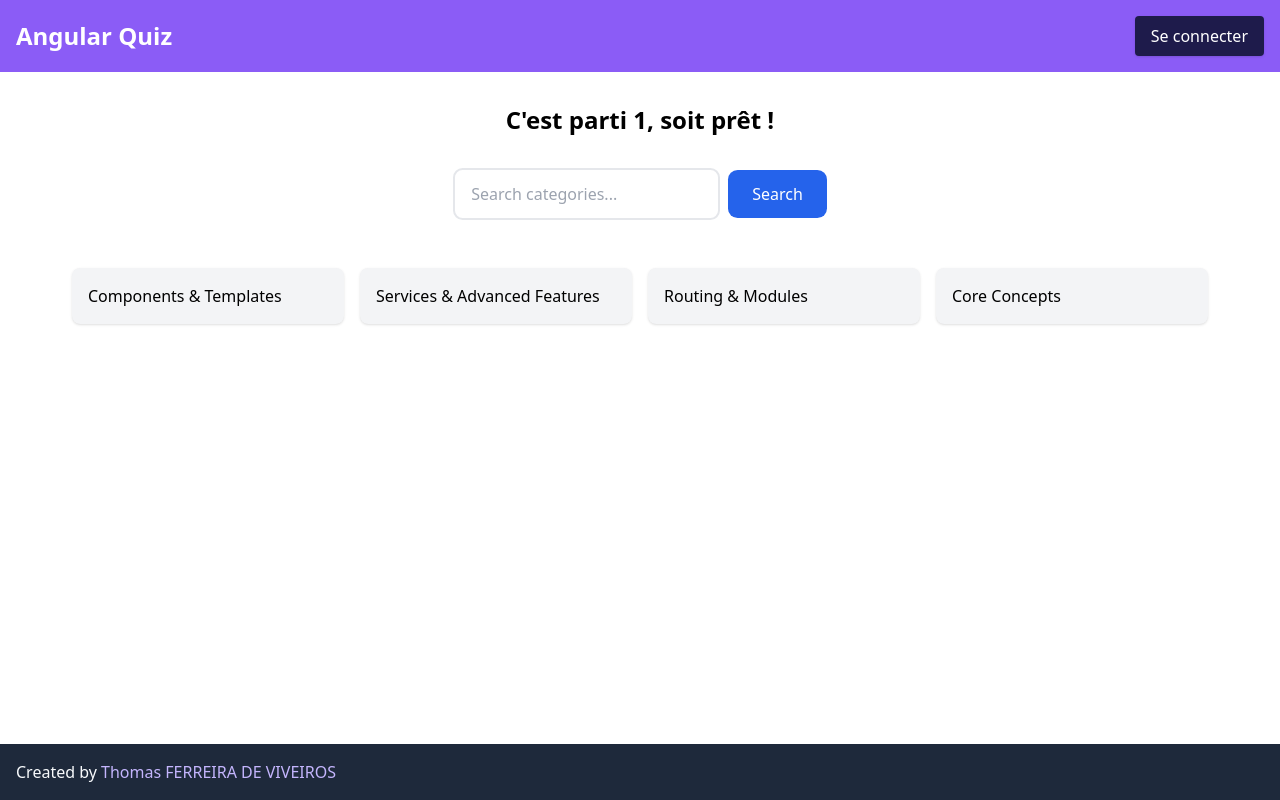
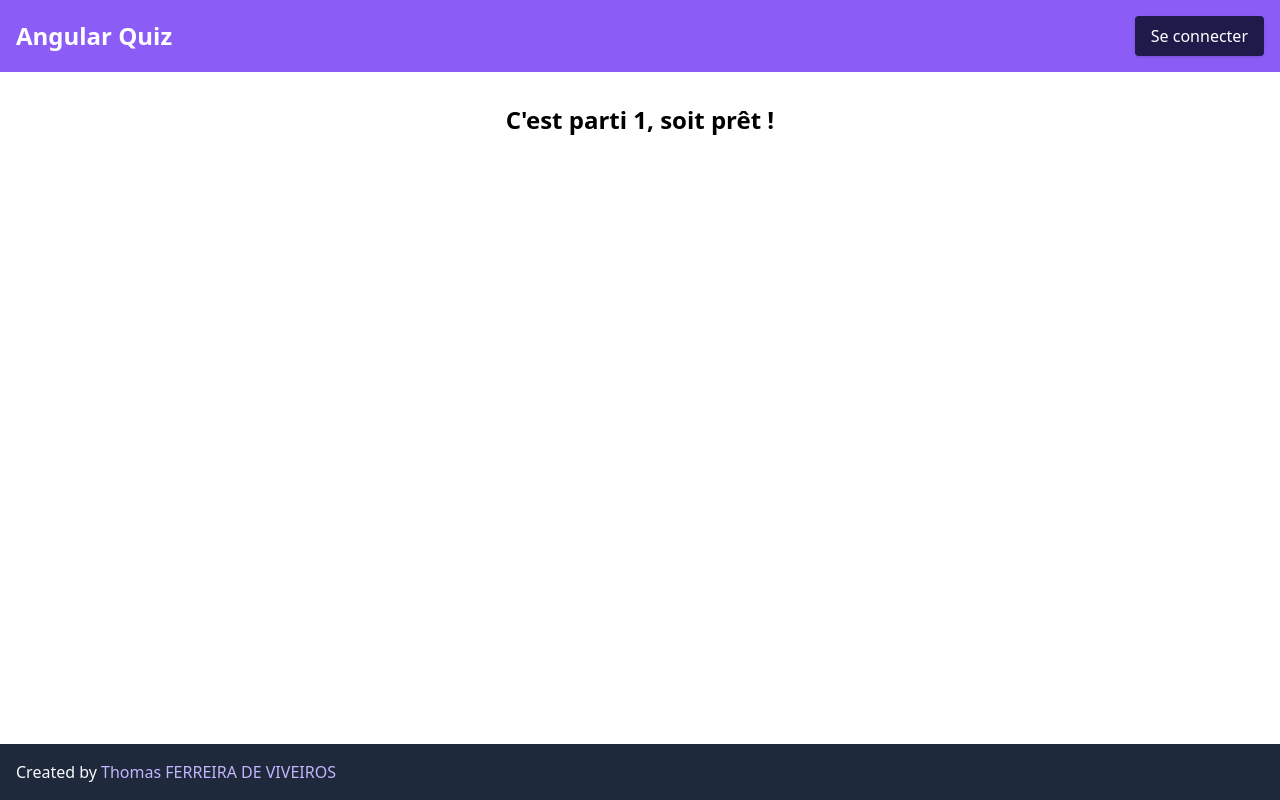
Before and after one commit to MicleaChristian/TP-Angular-Amiard-Miclea, an Angular app: page /quiz/1/1 in a window 1280 px wide. Built offline with nearby package versions, Linux system fonts and the light colour scheme; data requests are answered from the project's data file.

Commit message:
add questions

```diff
--- a/src/app/quiz/question/question.component.ts
+++ b/src/app/quiz/question/question.component.ts
@@ -1,5 +1,6 @@
 import { Component, OnInit } from '@angular/core';
 import { QuizService } from "../../shared/services/quiz.service";
+import { ActivatedRoute } from '@angular/router';
 
 @Component({
   selector: 'app-question',
@@ -9,11 +10,18 @@
 })
 export class QuestionComponent implements OnInit {
   quizContent: any[] = this.quizService.quizContent;
+  categoryId: number = 0;
 
-  constructor(private quizService: QuizService) { }
+  constructor(private quizService: QuizService, private route: ActivatedRoute) { }
 
   ngOnInit(): void {
+    this.route.params.subscribe(params => {
+      this.categoryId = params['categoryId'];
+    });
+    console.log(this.categoryId);
     this.quizService.getQuizContent();
+    console.log(this.quizContent);
+    this.quizContent = this.quizContent.filter(q => q.categoryId === this.categoryId);
   }
 
   addAnswer(answer: string, questionId: number) {
--- a/src/app/quiz/quiz.component.html
+++ b/src/app/quiz/quiz.component.html
@@ -5,6 +5,6 @@
     <button class="btn--outline">Reset</button>
   </section>
     <section class="quiz_category">
-    <app-category></app-category>
+    <app-question></app-question>
   </section>
 </section>
```
